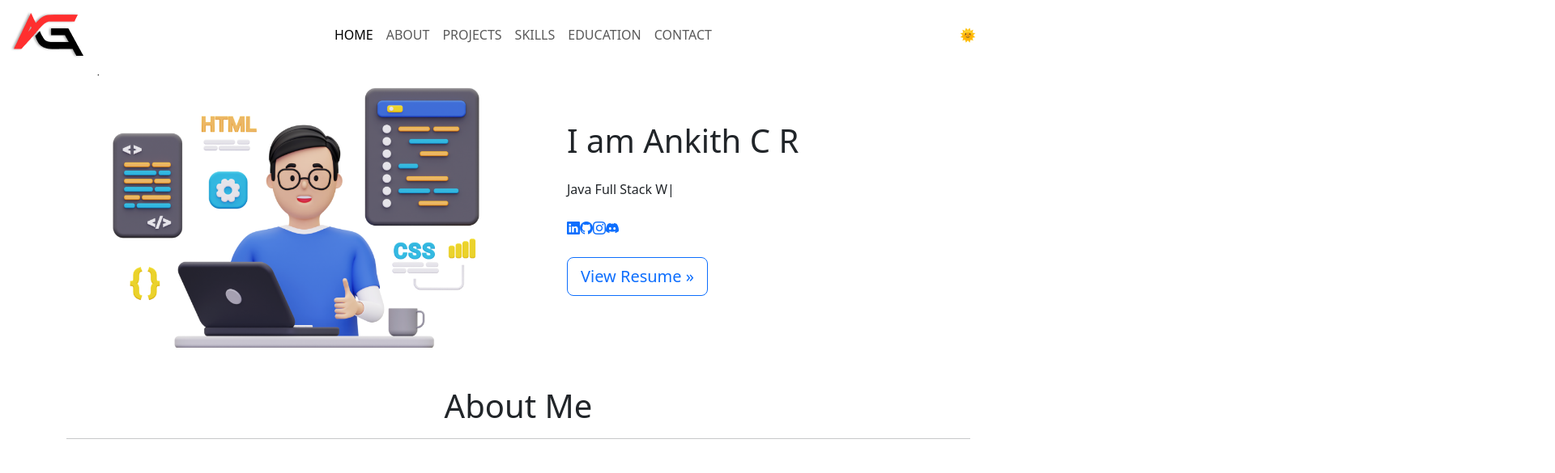
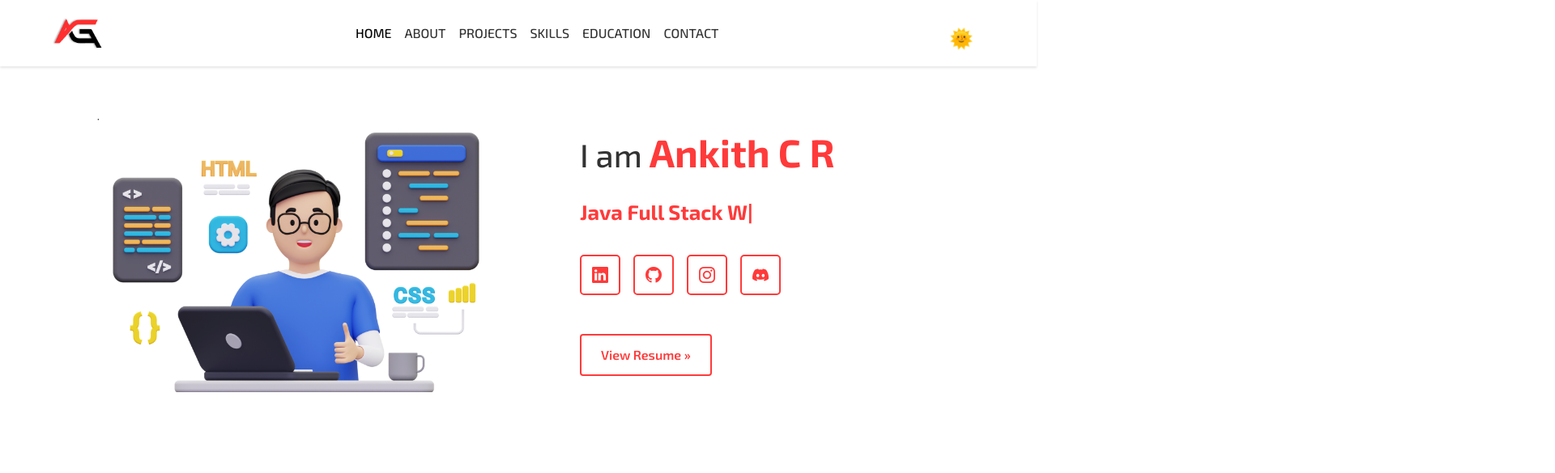
Before and after one commit to ankithcrgowda/portfolio, a website: page index.html in a window 1280 px wide. Shown: the top 585 px of the page at 81% size, 1920 px wide, since content can reach past the window. Drawn offline with nearby package versions, Linux system fonts and the light colour scheme; the site is published under a folder, as on GitHub Pages, so addresses that start at the root find nothing.

Commit message:
Fix stylesheet path for style.css

```diff
--- a/index.html
+++ b/index.html
@@ -20,7 +20,7 @@
     <link href="./node_modules/vendor/bootstrap-icons/bootstrap-icons.css" rel="stylesheet" />
     <link href="./node_modules/vendor/boxicons/css/boxicons.min.css" rel="stylesheet" />
     <link rel="stylesheet" href="https://cdn.jsdelivr.net/npm/aos@2.3.1/dist/aos.css" />
-    <link rel="stylesheet" href="/src/style.css" />
+    <link rel="stylesheet" href="./src/style.css" />
 </head>
 
 <body>
```
